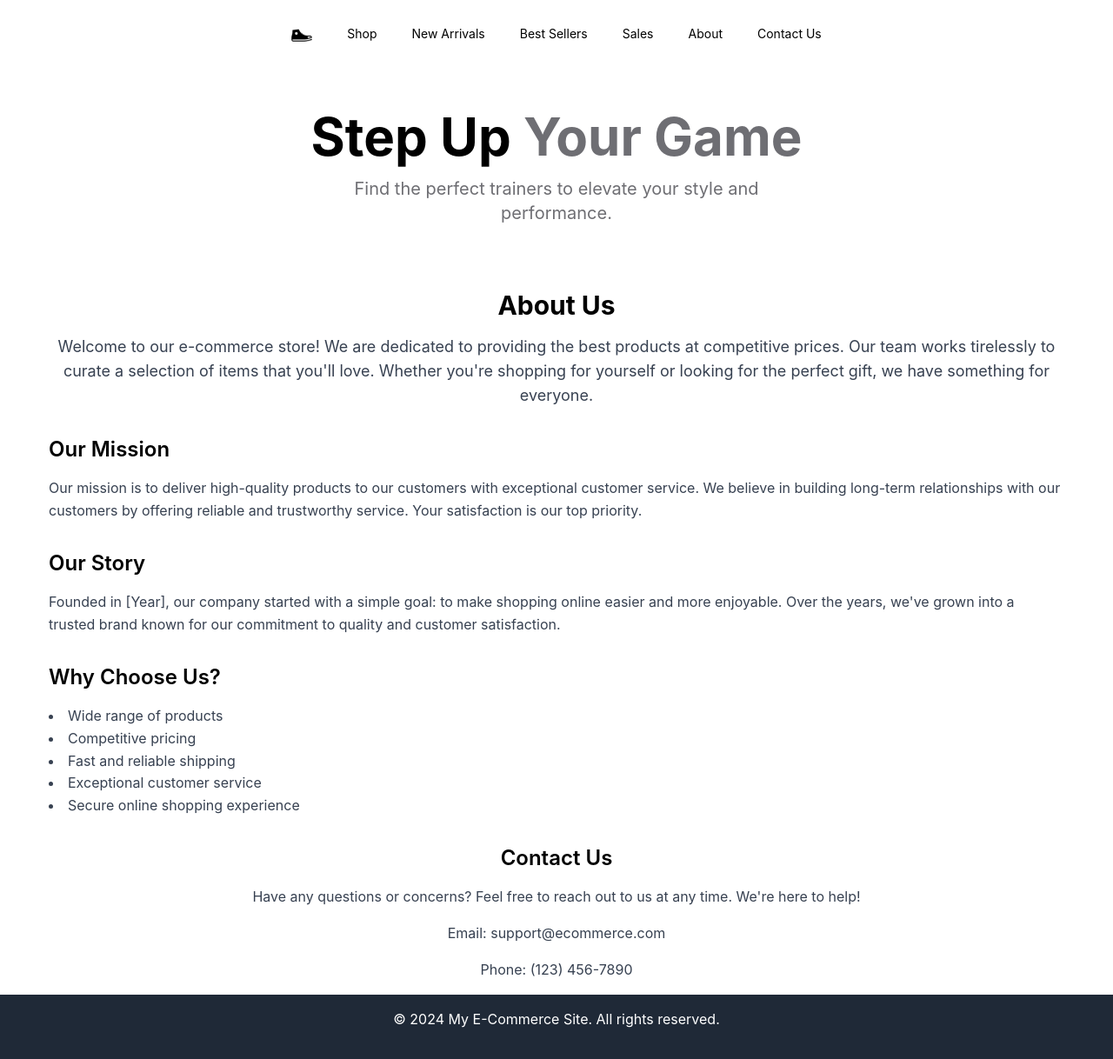
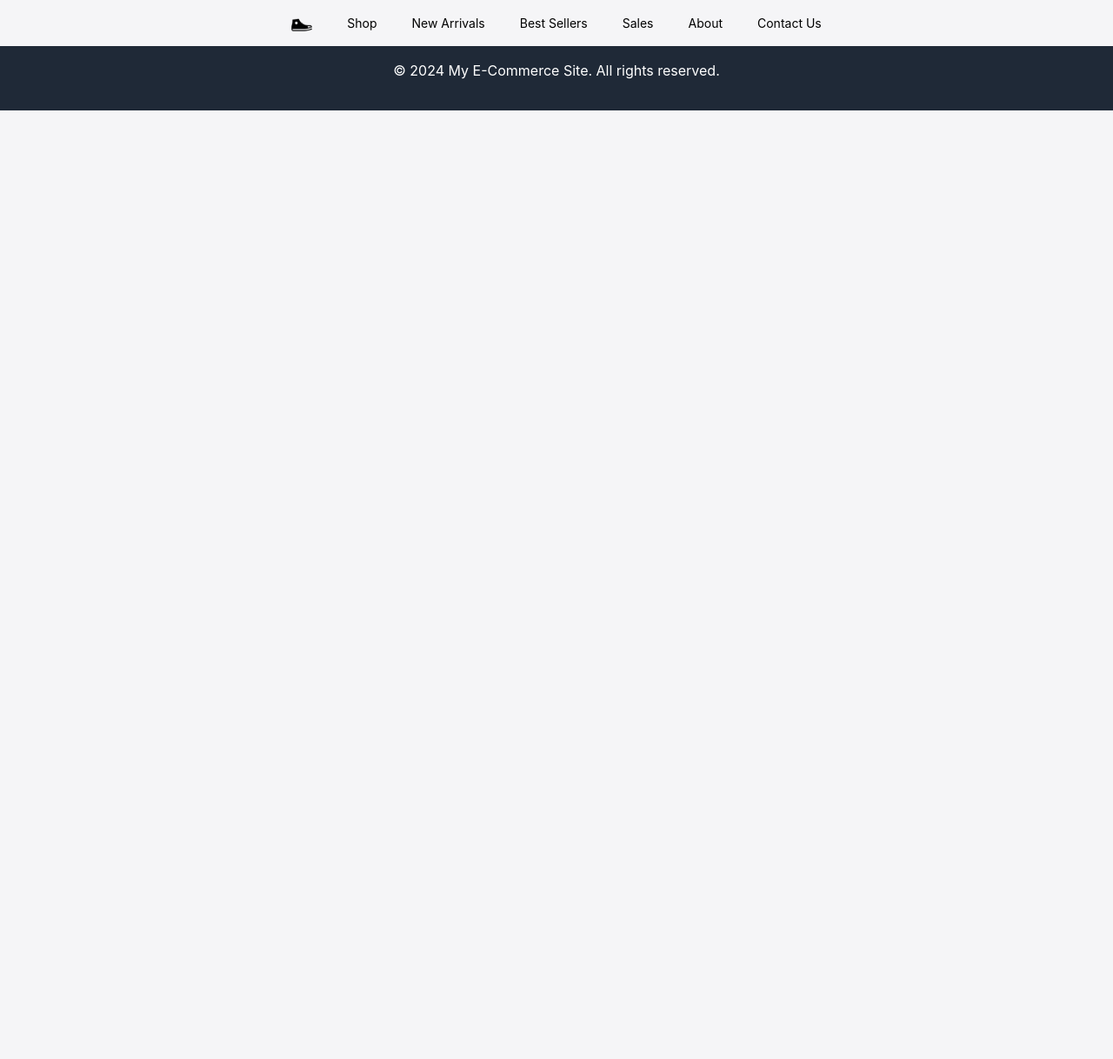
Before and after one commit to joseph-johnson27001/e-commerce, a Nuxt app: page /about in a window 1280 px wide. Shown: the whole page at 87% size. After the commit the page ends 800 px from the top, so only its background shows below. Built offline with nearby package versions, Linux system fonts and the light colour scheme.

Commit message:
Updated layout, heading, pages. colours

```diff
--- a/assets/css/main.css
+++ b/assets/css/main.css
@@ -1,4 +1,5 @@
 @import url('https://fonts.googleapis.com/css2?family=Inter:wght@400;600;700&display=swap');
+@import url('https://fonts.googleapis.com/css2?family=Poppins:wght@300;400;600&display=swap');
 
 * {
     font-family: SF Pro Display, SF Pro Icons, Helvetica Neue, Helvetica, Arial, sans-serif;
@@ -9,11 +10,12 @@ body {
     line-height: 1.6;
     margin: 0;
     padding: 0;
+    background-color: #f5f5f7;
     /* background-color: #f9f9f9; */
 }
 
 main {
-    background-color: white;
+
     /* border: 1px solid #ccc; */
     margin: 0 auto;
     max-width: 1200px;
--- a/components/Header.vue
+++ b/components/Header.vue
@@ -1,5 +1,5 @@
 <template>
-  <header class="text-black p-4">
+  <header class="text-black p-1">
     <div class="nav-container mx-auto flex justify-center">
       <!-- Navigation Links -->
       <nav class="flex space-x-4 items-center">
@@ -10,40 +10,22 @@
             class="w-6 h-6 object-contain"
           />
         </nuxt-link>
-        <nuxt-link
-          to="/shop"
-          class="flex items-center px-3 py-2 rounded text-sm"
-        >
+        <nuxt-link to="/" class="flex items-center px-3 py-2 rounded text-sm">
           Shop
         </nuxt-link>
-        <nuxt-link
-          to="/new-arrivals"
-          class="flex items-center px-3 py-2 rounded text-sm"
-        >
+        <nuxt-link to="/" class="flex items-center px-3 py-2 rounded text-sm">
           New Arrivals
         </nuxt-link>
-        <nuxt-link
-          to="/best-sellers"
-          class="flex items-center px-3 py-2 rounded text-sm"
-        >
+        <nuxt-link to="/" class="flex items-center px-3 py-2 rounded text-sm">
           Best Sellers
         </nuxt-link>
-        <nuxt-link
-          to="/sales"
-          class="flex items-center px-3 py-2 rounded text-sm"
-        >
+        <nuxt-link to="/" class="flex items-center px-3 py-2 rounded text-sm">
           Sales
         </nuxt-link>
-        <nuxt-link
-          to="/about"
-          class="flex items-center px-3 py-2 rounded text-sm"
-        >
+        <nuxt-link to="/" class="flex items-center px-3 py-2 rounded text-sm">
           About
         </nuxt-link>
-        <nuxt-link
-          to="/contact-us"
-          class="flex items-center px-3 py-2 rounded text-sm"
-        >
+        <nuxt-link to="/" class="flex items-center px-3 py-2 rounded text-sm">
           Contact Us
         </nuxt-link>
       </nav>
--- a/components/Hero/HeroSection.vue
+++ b/components/Hero/HeroSection.vue
@@ -1,12 +1,12 @@
 <template>
   <section
-    class="hero-section bg-cover bg-center h-64 flex items-center justify-center text-center text-black"
+    class="hero-section bg-cover bg-center h-48 flex items-center justify-center text-center"
   >
     <div class="hero-content max-w-xl">
-      <h1 class="text-4xl md:text-6xl font-bold mb-4">
-        <span class="text-black"> Step Up </span> Your Game
+      <h1 class="text-4xl md:text-6xl font-bold mb-4 hero-heading">
+        <span class="text-gradient">Step Up</span> Your Game
       </h1>
-      <p class="text-lg md:text-xl mb-6">
+      <p class="text-lg md:text-xl mb-6 text-gray-700">
         Find the perfect trainers to elevate your style and performance.
       </p>
     </div>
@@ -23,6 +23,15 @@ export default {
 .hero-section {
   background-size: cover;
   background-position: center;
-  color: #6e6e73;
+}
+
+.hero-heading {
+  font-family: "Poppins", sans-serif;
+  font-weight: 500;
+  background: linear-gradient(45deg, #1e3a8a, #f87171);
+  -webkit-background-clip: text;
+  -webkit-text-fill-color: transparent;
+  background-clip: text;
+  color: transparent;
 }
 </style>
--- a/layouts/default.vue
+++ b/layouts/default.vue
@@ -1,7 +1,6 @@
 <template>
   <div>
     <Header />
-    <HeroSection />
     <main>
       <Nuxt />
     </main>
@@ -12,7 +11,6 @@
 <script>
 import Header from "~/components/Header.vue";
 import Footer from "~/components/Footer.vue";
-import HeroSection from "~/components/Hero/HeroSection.vue";
 
 export default {
   components: {
--- a/nuxt.config.js
+++ b/nuxt.config.js
@@ -7,7 +7,7 @@ export default {
 
   // Global page headers: https://go.nuxtjs.dev/config-head
   head: {
-    title: "E-Commerce",
+    title: "Urban Footwear Online",
     htmlAttrs: {
       lang: "en",
     },
@@ -17,7 +17,7 @@ export default {
       { hid: "description", name: "description", content: "" },
       { name: "format-detection", content: "telephone=no" },
     ],
-    link: [{ rel: "icon", type: "image/x-icon", href: "/shopping-cart.png" }],
+    link: [{ rel: "icon", type: "image/png", href: "/" }],
   },
 
   // Global CSS: https://go.nuxtjs.dev/config-css
--- a/pages/about.vue
+++ /dev/null
@@ -1,65 +0,0 @@
-<template>
-  <main class="container mx-auto px-4 py-8">
-    <section class="text-center mb-8">
-      <h2 class="text-3xl font-bold mb-4">About Us</h2>
-      <p class="text-lg text-gray-700">
-        Welcome to our e-commerce store! We are dedicated to providing the best
-        products at competitive prices. Our team works tirelessly to curate a
-        selection of items that you'll love. Whether you're shopping for
-        yourself or looking for the perfect gift, we have something for
-        everyone.
-      </p>
-    </section>
-
-    <section class="mb-8">
-      <h3 class="text-2xl font-semibold mb-4">Our Mission</h3>
-      <p class="text-gray-700">
-        Our mission is to deliver high-quality products to our customers with
-        exceptional customer service. We believe in building long-term
-        relationships with our customers by offering reliable and trustworthy
-        service. Your satisfaction is our top priority.
-      </p>
-    </section>
-
-    <section class="mb-8">
-      <h3 class="text-2xl font-semibold mb-4">Our Story</h3>
-      <p class="text-gray-700">
-        Founded in [Year], our company started with a simple goal: to make
-        shopping online easier and more enjoyable. Over the years, we've grown
-        into a trusted brand known for our commitment to quality and customer
-        satisfaction.
-      </p>
-    </section>
-
-    <section class="mb-8">
-      <h3 class="text-2xl font-semibold mb-4">Why Choose Us?</h3>
-      <ul class="list-disc list-inside text-gray-700">
-        <li>Wide range of products</li>
-        <li>Competitive pricing</li>
-        <li>Fast and reliable shipping</li>
-        <li>Exceptional customer service</li>
-        <li>Secure online shopping experience</li>
-      </ul>
-    </section>
-
-    <section class="text-center">
-      <h3 class="text-2xl font-semibold mb-4">Contact Us</h3>
-      <p class="text-gray-700">
-        Have any questions or concerns? Feel free to reach out to us at any
-        time. We're here to help!
-      </p>
-      <p class="text-gray-700 mt-2">Email: support@ecommerce.com</p>
-      <p class="text-gray-700">Phone: (123) 456-7890</p>
-    </section>
-  </main>
-</template>
-
-<script>
-export default {
-  name: "AboutPage",
-};
-</script>
-
-<style scoped>
-/* Additional styling can go here if needed */
-</style>
--- a/pages/contact.vue
+++ /dev/null
@@ -1,83 +0,0 @@
-<template>
-  <main class="container mx-auto px-4 py-8">
-    <section class="text-center mb-8">
-      <h2 class="text-3xl font-bold mb-4">Contact Us</h2>
-      <p class="text-lg text-gray-700">
-        We’d love to hear from you! Whether you have a question, concern, or
-        just want to say hello, feel free to reach out to us.
-      </p>
-    </section>
-
-    <section class="mb-8 max-w-lg mx-auto">
-      <h3 class="text-2xl font-semibold mb-4">Get in Touch</h3>
-      <form class="bg-white shadow-md rounded px-8 pt-6 pb-8 mb-4">
-        <div class="mb-4">
-          <label class="block text-gray-700 text-sm font-bold mb-2" for="name">
-            Name
-          </label>
-          <input
-            class="shadow appearance-none border rounded w-full py-2 px-3 text-gray-700 leading-tight focus:outline-none focus:shadow-outline"
-            id="name"
-            type="text"
-            placeholder="Your name"
-          />
-        </div>
-
-        <div class="mb-4">
-          <label class="block text-gray-700 text-sm font-bold mb-2" for="email">
-            Email
-          </label>
-          <input
-            class="shadow appearance-none border rounded w-full py-2 px-3 text-gray-700 leading-tight focus:outline-none focus:shadow-outline"
-            id="email"
-            type="email"
-            placeholder="Your email"
-          />
-        </div>
-
-        <div class="mb-6">
-          <label
-            class="block text-gray-700 text-sm font-bold mb-2"
-            for="message"
-          >
-            Message
-          </label>
-          <textarea
-            class="shadow appearance-none border rounded w-full py-2 px-3 text-gray-700 leading-tight focus:outline-none focus:shadow-outline"
-            id="message"
-            rows="4"
-            placeholder="Your message"
-          ></textarea>
-        </div>
-
-        <div class="flex items-center justify-between">
-          <button
-            class="bg-blue-500 hover:bg-blue-700 text-white font-bold py-2 px-4 rounded focus:outline-none focus:shadow-outline"
-            type="button"
-          >
-            Send Message
-          </button>
-        </div>
-      </form>
-    </section>
-
-    <section class="text-center">
-      <h3 class="text-2xl font-semibold mb-4">Contact Information</h3>
-      <p class="text-gray-700">Email: support@ecommerce.com</p>
-      <p class="text-gray-700">Phone: (123) 456-7890</p>
-      <p class="text-gray-700">
-        Address: 123 E-Commerce St, Shopping City, SC 12345
-      </p>
-    </section>
-  </main>
-</template>
-
-<script>
-export default {
-  name: "ContactPage",
-};
-</script>
-
-<style scoped>
-/* Additional styling can go here if needed */
-</style>
--- a/pages/index.vue
+++ b/pages/index.vue
@@ -1,5 +1,6 @@
 <template>
   <div>
+    <HeroSection />
     <div class="showcase-container">
       <ProductShowcase />
     </div>
```
Also changed, not shown: static/images/abstract.jpg (deleted), 1 other file (tests, documents, lock files or other folders).
